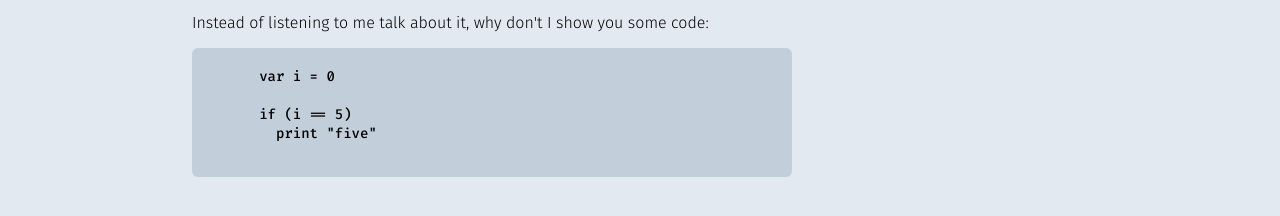
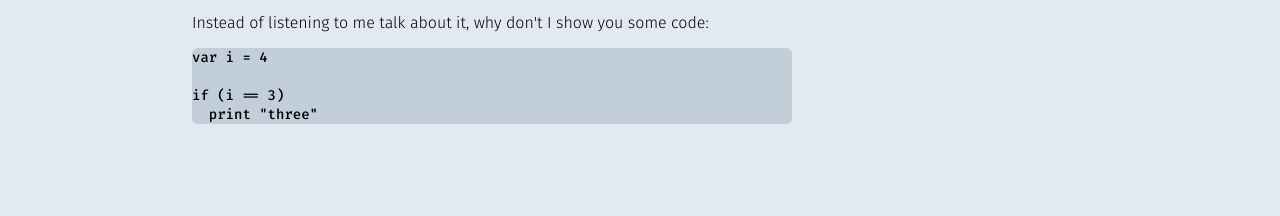
Before and after one commit to fractioneater/fractioneater.github.io, a plain HTML site: page flicker/index.html in a window 1280 px wide. Shown: the part 334-550 px from the top of the page. Drawn offline with Linux system fonts and the light colour scheme.

Commit message:
Annoying pre/code stuff

```diff
--- a/flicker/index.html
+++ b/flicker/index.html
@@ -14,14 +14,10 @@
     <h2>Flicker</h2>
     <p>Flicker is a small, dynamically typed language that I am in the process of making.</p>
     <p>Instead of listening to me talk about it, why don't I show you some code:</p>
-    <pre>
-      <code>
-        var i = 0
-
-        if (i == 5)
-          print "five"
-      </code>
-    </pre>
+<pre><code><span>var i = 4</span>
+<span></span>
+<span>if (i == 3)</span>
+<span>  print "three"</span></code></pre>
   </div>
 </body>
 </html>
```
